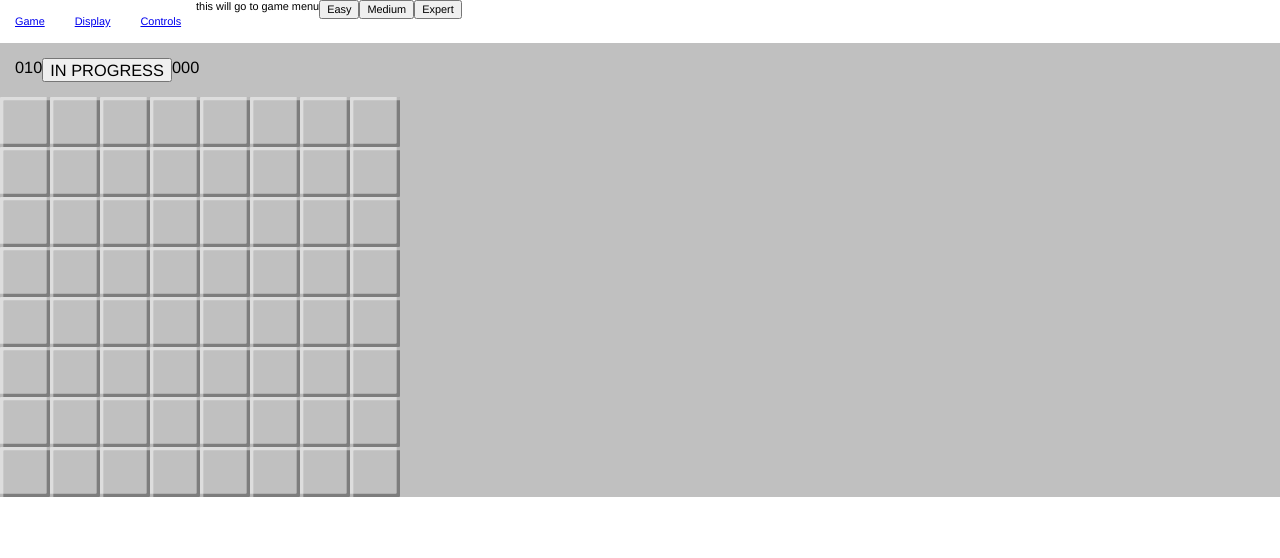
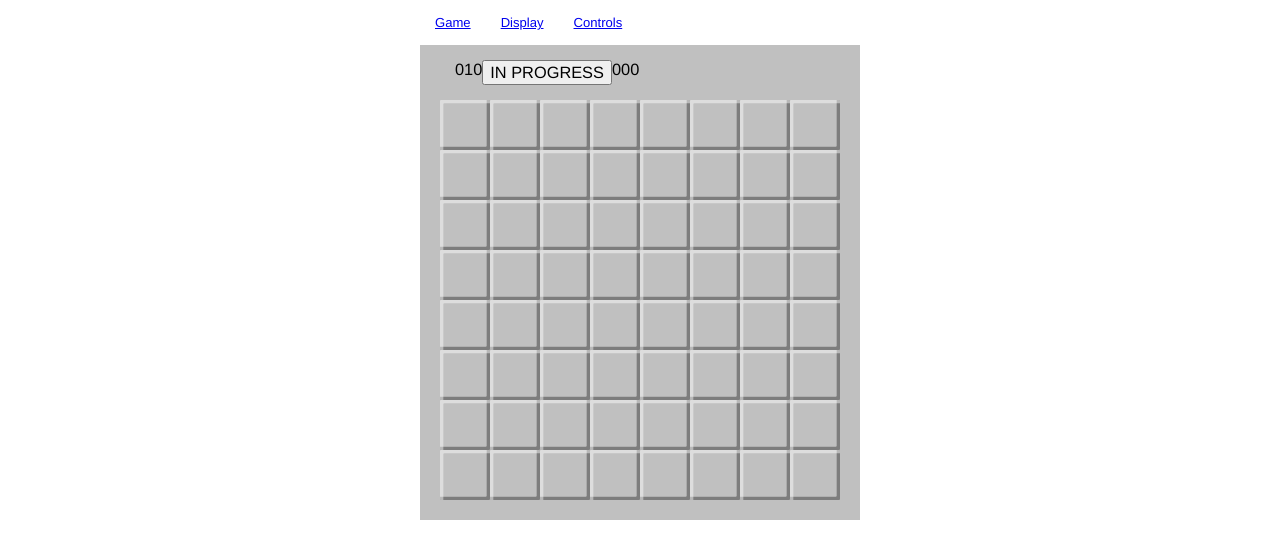
Before and after one commit to Matej-ch/Minesweeper, a Vue app: page / in a window 1280 px wide. Shown: the top 558 px of the page. Built offline with nearby package versions, Linux system fonts and the light colour scheme.

Commit message:
board style zarovnanie

```diff
--- a/src/App.vue
+++ b/src/App.vue
@@ -1,12 +1,16 @@
 <template>
   <div id="app">
+    <div class="h-container">
+      <div class="v-container">
 
-      <Settings />
+        <Settings />
 
-    <div class="fullboard">
-      <ScoreBoard/>
+        <div class="fullboard">
+          <ScoreBoard/>
 
-      <GameBoard />
+          <GameBoard />
+        </div>
+      </div>
     </div>
 
   </div>
@@ -50,13 +54,27 @@ export default {
   -moz-osx-font-smoothing: grayscale;
   text-align: center;
   display: flex;
-  flex-direction: row;
   flex-flow: wrap;
-  width: 100%;
+  flex-direction: column;
+  justify-content: center;
 }
 
   .fullboard {
     background-color: $bc;
-    width: 100%;
+    padding: 0 20px 20px 20px;
+  }
+
+  .h-container {
+    display: flex;
+    flex-direction: row;
+    justify-content: center;
+    height: 100%;
+  }
+
+  .v-container {
+    display: flex;
+    flex-direction: column;
+    justify-content: center;
+    height: 100%;
   }
 </style>
--- a/src/components/ScoreBoard.vue
+++ b/src/components/ScoreBoard.vue
@@ -17,7 +17,6 @@
         },
         methods : {
             reset: function () {
-                console.log('reset');
                 this.generateCells();
             },
             ...mapActions(['generateCells'])
--- a/src/components/Settings.vue
+++ b/src/components/Settings.vue
@@ -4,11 +4,24 @@
         <div class="setting"><a href="#">Display</a></div>
         <div class="setting"><a href="#">Controls</a></div>
 
+        <div style="display: none">
+            <div>this will go to game menu</div>
+            <div><button @click="difficulty('easy',10)">Easy</button></div>
+            <div><button @click="difficulty('medium',40)">Medium</button></div>
+            <div><button @click="difficulty('hard',99)">Expert</button></div>
+        </div>
 
-        <div>this will go to game menu</div>
-        <div><button @click="difficulty('easy',10)">Easy</button></div>
-        <div><button @click="difficulty('medium',40)">Medium</button></div>
-        <div><button @click="difficulty('hard',99)">Expert</button></div>
+        <div style="display: none">
+            Night mode <input type="checkbox">
+        </div>
+
+        <div style="display: none">
+            <ul>
+                <li>Left-click an empty square to reveal it.</li>
+                <li>Right-click (or Ctrl+click) an empty square to flag it.</li>
+            </ul>
+        </div>
+
     </div>
 </template>
 
@@ -36,7 +49,7 @@
         width: 100%;
 
         .setting {
-            font-size: 1em;
+            font-size: 1.2em;
             padding: 15px;
         }
     }
```
